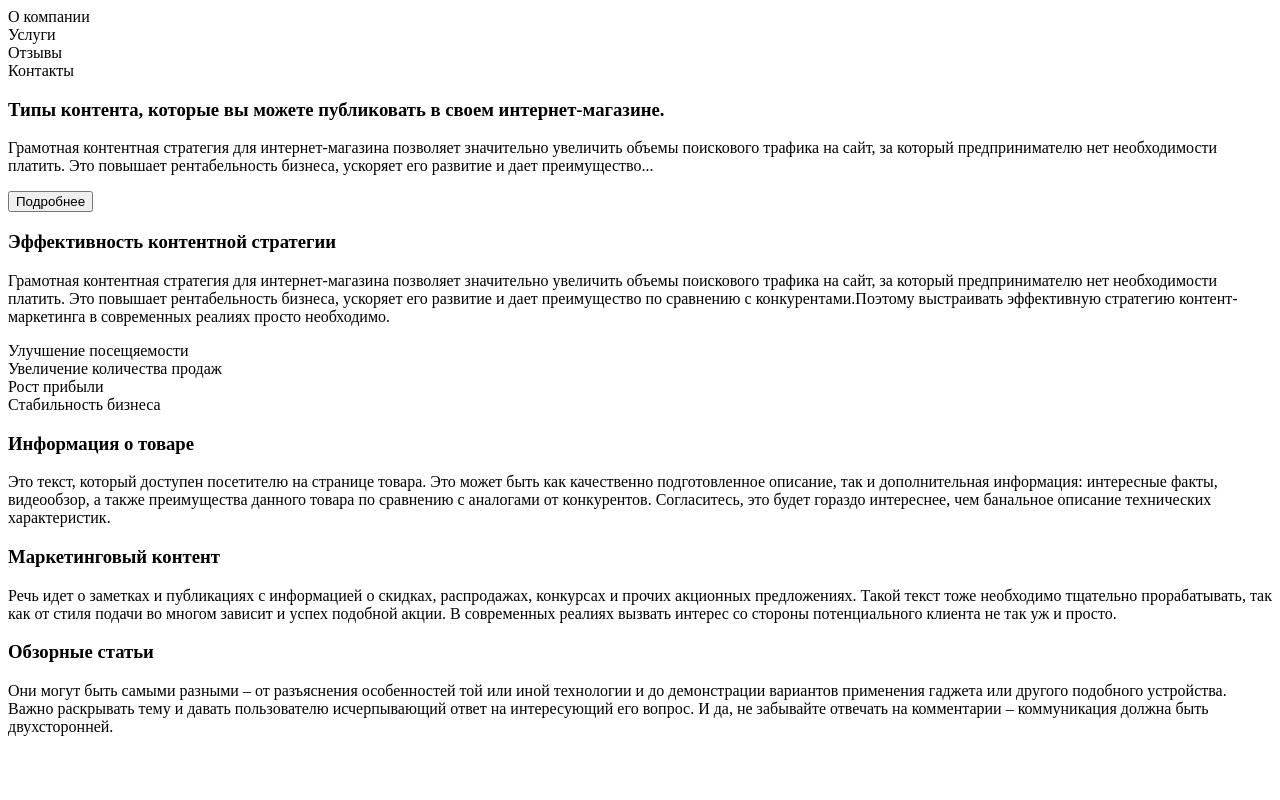
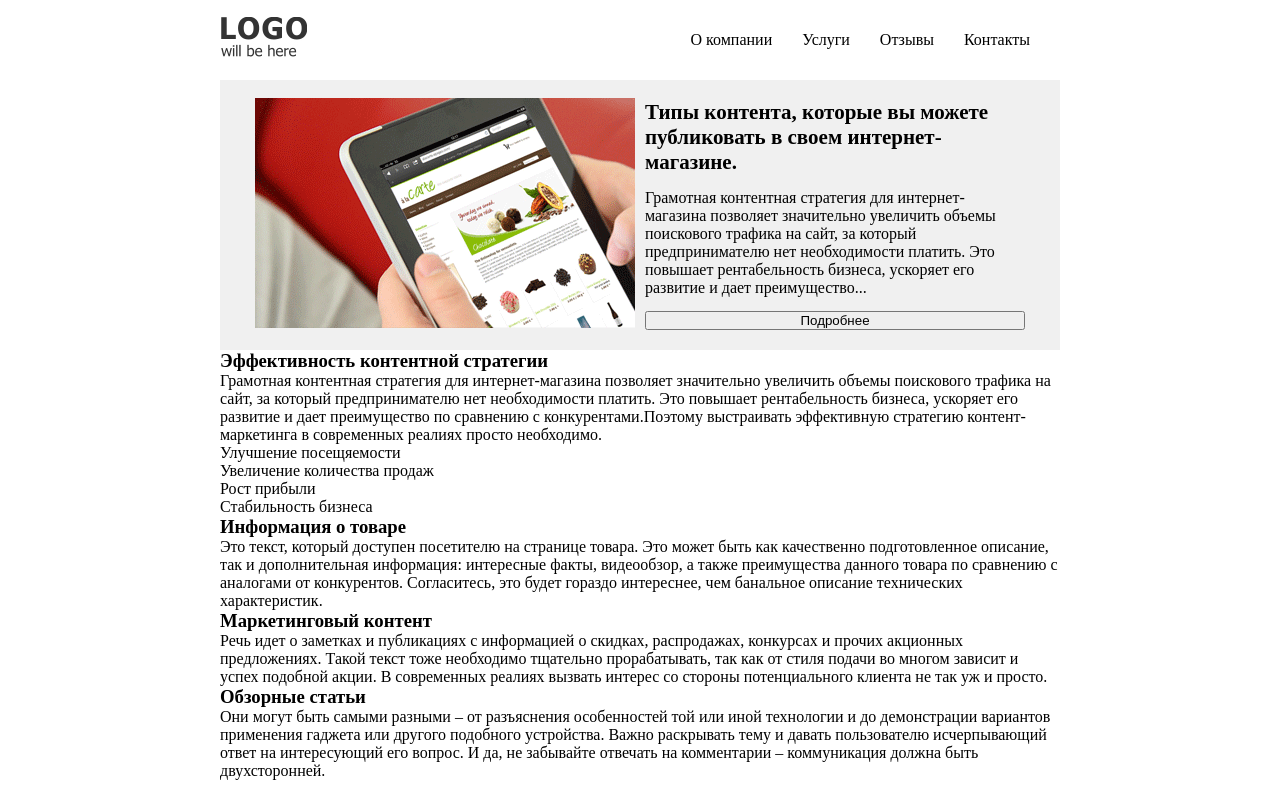
Before and after one commit to andriysoroka/TestTask, a website built with webpack: page index.html in a window 1280 px wide. Built offline with nearby package versions, Linux system fonts and the light colour scheme; files whose address does not match are found by name.

Commit message:
add fonts

```diff
--- a/index.html
+++ b/index.html
@@ -10,17 +10,27 @@
 <body>
     <header class="header">
         <nav class="header__nav">
-            <div class="header__nav__logo_item"></div>
-            <div class="header__nav__item">О компании</div>
-            <div class="header__nav__item">Услуги</div>
-            <div class="header__nav__item">Отзывы</div>
-            <div class="header__nav__item">Контакты</div>
+            <div class="header__nav__logo_item">
+                <img src="./images/logo.jpg" />
+            </div>
+            <div class="header__nav__items">
+                <div class="header__nav__items__item">О компании</div>
+                <div class="header__nav__items__item">Услуги</div>
+                <div class="header__nav__items__item">Отзывы</div>
+                <div class="header__nav__items__item">Контакты</div>
+            </div>
         </nav>
         <section class="header__section">
-            <div class="header__section__img"></div>
+            <div class="header__section__img">
+                <img src="./images/news.png" />
+            </div>
             <div class="header__section__content">
-                <h3 class="header__section__content__h3">Типы контента, которые вы можете публиковать в своем интернет-магазине.</h3>
-                <p class="header__section__content__p">Грамотная контентная стратегия для интернет-магазина позволяет значительно увеличить объемы поискового трафика на сайт, за который предпринимателю нет необходимости платить. Это повышает рентабельность бизнеса, ускоряет его развитие и дает преимущество...</p>
+                <h3 class="header__section__content__h3">
+                    Типы контента, которые вы можете публиковать в своем интернет-магазине.
+                </h3>
+                <p class="header__section__content__p">
+                    Грамотная контентная стратегия для интернет-магазина позволяет значительно увеличить объемы поискового трафика на сайт, за который предпринимателю нет необходимости платить. Это повышает рентабельность бизнеса, ускоряет его развитие и дает преимущество...
+                </p>
                 <button class="header__section__content__button">Подробнее</button>
             </div>
         </section>
--- a/src/styles/header.scss
+++ b/src/styles/header.scss
@@ -1,3 +1,52 @@
-body {
+@font-face {
+    font-family: hfonts;
+    src: url(../fonts/tahomabd.ttf);
+}
+
+.header {
     background: #ffffff;
+    width: 840px;
+    display: flex;
+    flex-direction: column;
+
+    &__nav {
+        height: 80px;
+        display: flex;
+        flex-direction: row;
+        justify-content: space-between;
+        align-items: center;
+
+        &__items {
+            display: flex;
+            flex-direction: row;
+        }
+    }
+
+    &__nav__items__item {
+        margin-right: 30px;
+    }
+
+    &__section {
+        height: 270px;
+        background-color: #f0f0f0;
+        display: flex;
+        flex-direction: row;
+        align-items: center;
+        justify-content: space-around;
+        padding-left: 30px;
+        padding-right: 30px;
+
+        &__content {
+            height: 230px;
+            width: 380px;
+            display: flex;
+            flex-direction: column;
+            justify-content: space-between;
+        }
+    }
+
+    &__section__content__h3 {
+        font-size: 21px;
+        font-family: hfonts;
+    }
 }
--- a/src/styles/index.scss
+++ b/src/styles/index.scss
@@ -1,5 +1,15 @@
+
+
 @import 'header.scss';
 @import 'main.scss';
+
+* {
+    box-sizing: border-box;
+    padding: 0;
+    margin: 0;
+}
 body {
-
+    display: flex;
+    flex-direction: column;
+    align-items: center;
 }
--- a/src/styles/main.scss
+++ b/src/styles/main.scss
@@ -1,2 +1,3 @@
-body {
+.main {
+    width: 840px;
 }
```
Also changed, not shown: fonts/tahomabd.ttf (renamed from src/styles/fonts/tahomabd.ttf), images/TestTask_03.png (added), images/images/TestTaskqwe_01_03.png (added), images/images/TestTaskqwe_01_04.png (added), images/images/TestTaskqwe_01_06.png (added), images/images/case_03.png (added), images/images/case_06.png (added), images/images/case_09.png (added), images/images/case_12.png (added), images/images/culc_03.png (added), images/images/culc_06.png (added), images/images/culc_09.png (added), images/logo.jpg (added), images/news.png (added).
